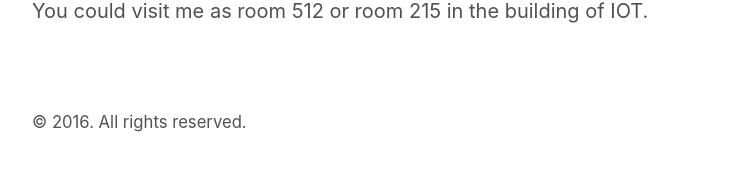
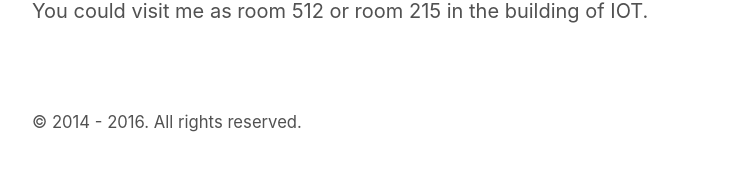
Before and after one commit to hwdong/hwdong-old.github.io, a Jekyll site: the page built from about.md, in a window 1280 px wide. Shown: the part 1065-1238 px from the top of the page, without its empty margins (258-1012 px from the left). Built offline with Jekyll 4.4.1, drawn with Linux system fonts in a browser that asks for light colours; Markdown is read by kramdown in place of the engine named in the settings.

```diff
--- a/_layouts/default.html
+++ b/_layouts/default.html
@@ -26,7 +26,7 @@
 
       <footer class="footer">
         <small>
-          &copy; <time datetime="{{ site.time | date_to_xmlschema }}">{{ site.time | date: '%Y' }}</time>. All rights reserved.
+          &copy;  2014 - <time datetime="{{ site.time | date_to_xmlschema }}">{{ site.time | date: '%Y' }}</time>. All rights reserved.
         </small>
       </footer>
     </div>
--- a/index.html
+++ b/index.html
@@ -6,7 +6,7 @@
 <div class="posts">
   {% for post in paginator.posts %}
       <div class="post py3">
-          <p class="post-meta">{{ post.date | date: site.date_format }}</p>
+          <p class="post-meta">{{ post.date | | date_to_string }}</p>
           <a href="{{ post.url | prepend: site.baseurl }}" class="post-link"><h3 class="h1 post-title">{{ post.title | capitalize }}</h3></a>
           <p class="post-summary">
             {{ post.excerpt | strip_html }}
```
